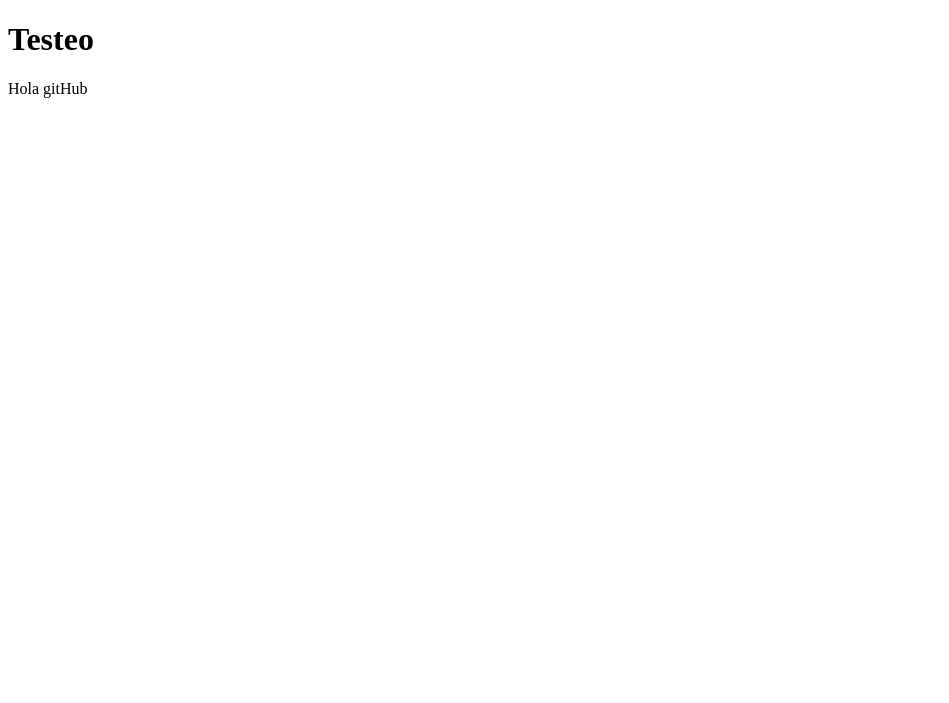
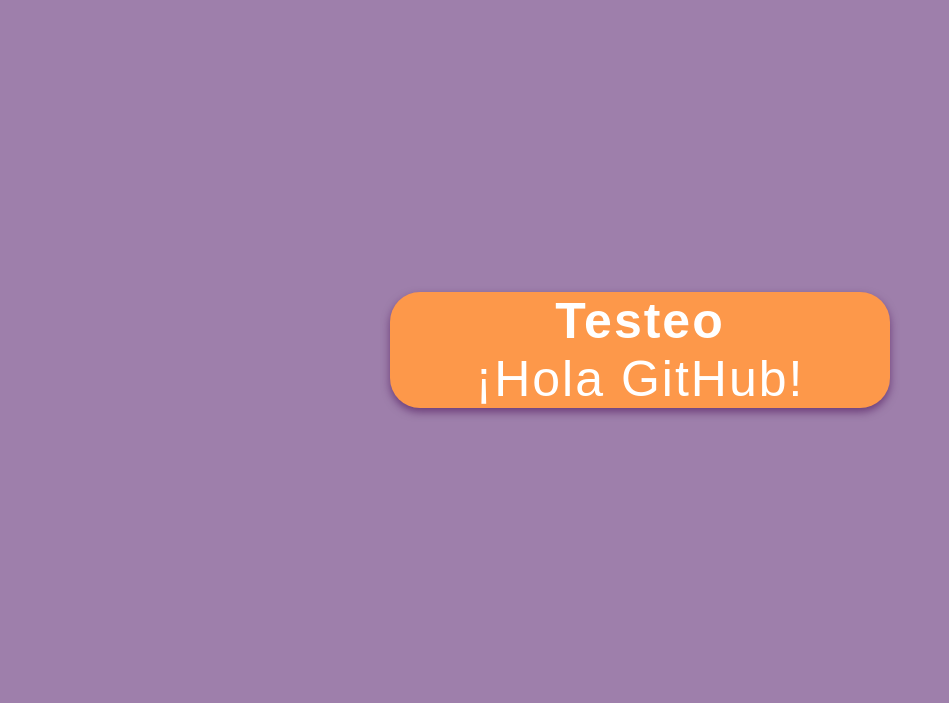
Before and after one commit to LisGC/test-front-end, a plain HTML site: page index.html in a window 1280 px wide. Shown: the whole page, without its empty margins (0-949 px from the left). Drawn offline with Linux system fonts and the light colour scheme.

Commit message:
se agrego un cuadrado con dialogo

```diff
--- a/index.html
+++ b/index.html
@@ -11,8 +11,13 @@
 </head>
 
 <body>
-    <h1>Testeo</h1>
-    <p>Hola gitHub</p>
+
+    <section class="container">
+        <div class="box">
+            <h1>Testeo</h1>
+            <p>¡Hola GitHub!</p>
+        </div>
+    </section>
 
     <!-- JavaScript -->
     <script type="module" src="static/js/script.js"></script>
--- a/static/CSS/style.css
+++ b/static/CSS/style.css
@@ -0,0 +1,39 @@
+* {
+    margin: 0px;
+    padding: 0px;
+    font-family: Arial, Helvetica, sans-serif;
+    font-size: 50px;
+}
+
+:root {
+    --color1: #fd984a;
+    --color2: #4e15668b;
+}
+
+body {
+    background-color: var(--color2);
+}
+
+.container {
+    height: 700px;
+
+    display: flex;
+    flex-direction: column;
+    align-items: center;
+    justify-content: space-evenly;
+}
+
+.box {
+    width: 500px;
+
+    background-color: var(--color1);
+    color: white;
+    letter-spacing: 2px;
+
+    display: flex;
+    flex-direction: column;
+    align-items: center;
+    border-radius: 30px;
+
+    box-shadow: 0 4px 8px 0 rgba(74, 17, 86, 0.6);
+}
```
